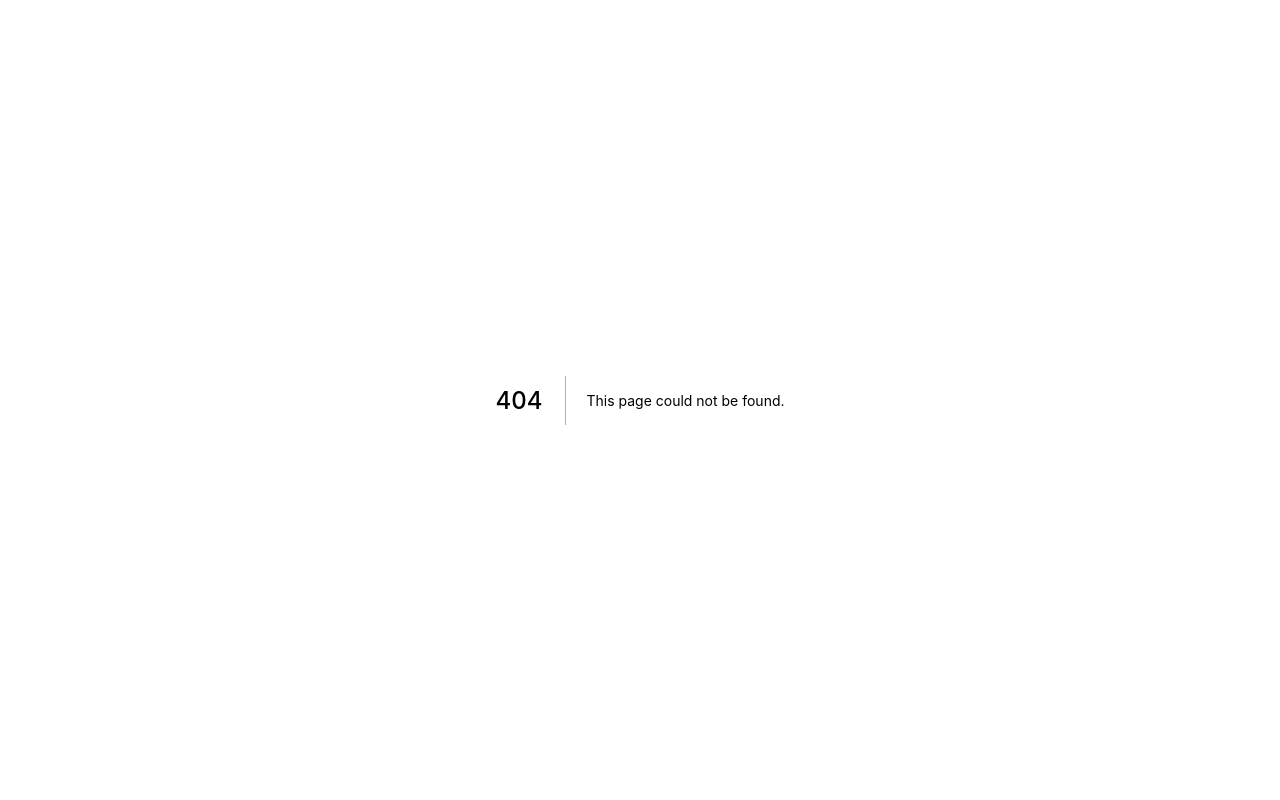
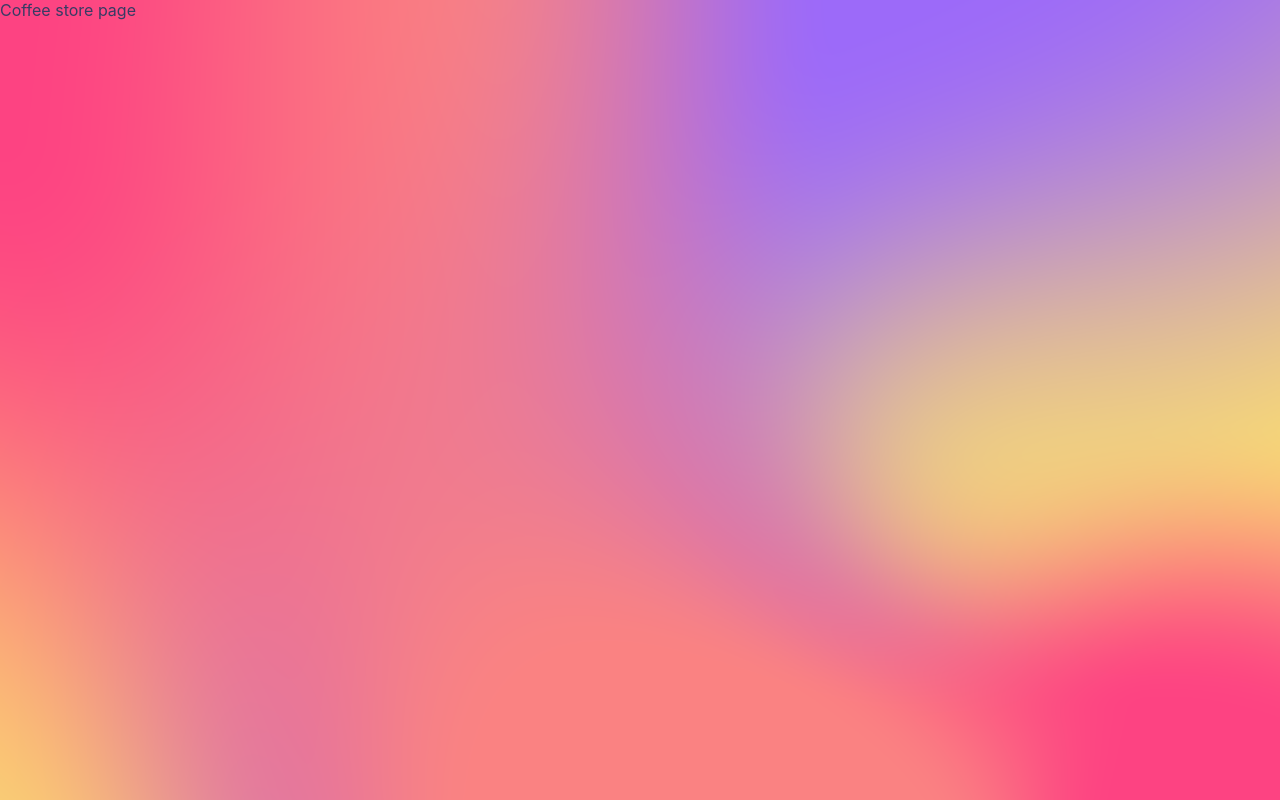
Before and after one commit to jacka33/coffee, a Next.js app: page /coffee-store/1 in a window 1280 px wide. Before the commit this address had no page. Built offline with nearby package versions, Linux system fonts and the light colour scheme.

Commit message:
dynamic route

```diff
--- /dev/null
+++ b/pages/coffee-store/[id].js
@@ -0,0 +1,5 @@
+const CoffeeStore = () => {
+    return <div>Coffee store page</div>
+}
+
+export default CoffeeStore
```
